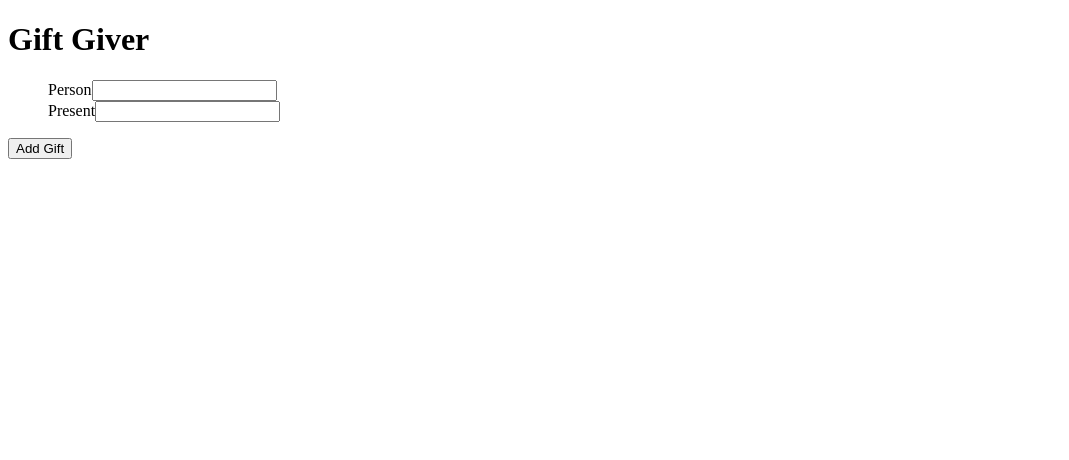
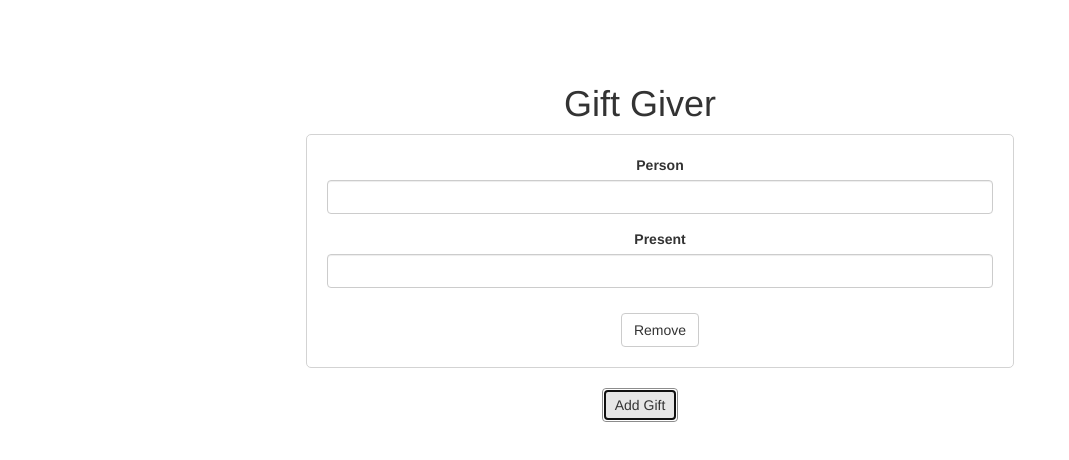
Before and after one commit to faktotum85/giftgiver, a React app: page / in a window 1280 px wide. Both pictures are taken after a click on the button "Add Gift". Shown: the whole page, without its empty margins (0-1069 px from the left). Built offline with nearby package versions, Linux system fonts and the light colour scheme.

Commit message:
Finished up gift giver

```diff
--- a/public/index.html
+++ b/public/index.html
@@ -19,6 +19,10 @@
       work correctly both with client-side routing and a non-root public URL.
       Learn how to configure a non-root public URL by running `npm run build`.
     -->
+    <link rel="stylesheet" href="https://maxcdn.bootstrapcdn.com/bootstrap/3.3.7/css/bootstrap.min.css" integrity="sha384-BVYiiSIFeK1dGmJRAkycuHAHRg32OmUcww7on3RYdg4Va+PmSTsz/K68vbdEjh4u"
+        crossorigin="anonymous">
+
+
     <title>React App</title>
   </head>
   <body>
--- a/src/components/App.js
+++ b/src/components/App.js
@@ -17,9 +17,18 @@ class App extends Component {
         this.setState({gifts});
     }
 
+    removeGift = id => {
+        const gifts = this.state.gifts.filter(gift => gift.id !== id);
+        this.setState({gifts});
+    }
+
     render() {
         const gifts = this.state.gifts.map(gift => (
-            <Gift key={gift.id} />
+            <Gift
+                key={gift.id}
+                gift={gift}
+                removeGift={this.removeGift}
+            />
         ));
 
         return (
--- a/src/components/Gift.js
+++ b/src/components/Gift.js
@@ -16,7 +16,7 @@ class Gift extends Component {
 
     render() {
         return (
-            <div>
+            <div className="gift">
                 <Form>
                     <FormGroup>
                         <ControlLabel>Person</ControlLabel>
@@ -35,6 +35,12 @@ class Gift extends Component {
                         />
                     </FormGroup>
                 </Form>
+                <Button
+                    className="btn-remove"
+                    onClick={() => this.props.removeGift(this.props.gift.id)}
+                >
+                    Remove
+                </Button>
             </div>
         );
     }
--- /dev/null
+++ b/src/index.css
@@ -0,0 +1,17 @@
+body {
+    text-align: center;
+    padding: 5%;
+    padding-left: 20%;
+    padding-right: 20%;
+}
+
+.gift {
+    border: 1px solid lightgray;
+    border-radius: 5px;
+    margin: 10px;
+    padding: 20px;
+}
+
+button {
+    margin: 10px;
+}
--- a/src/index.js
+++ b/src/index.js
@@ -2,5 +2,6 @@ import React from 'react';
 import { render } from 'react-dom';
 
 import App from './components/App';
+import './index.css';
 
 render(<App />, document.getElementById('root'));
```
Also changed, not shown: package.json (+7 -0 lines), src/components/App.test.js (+12 -6 lines), src/components/Gift.test.js (+16 -1 lines), 1 other file.
